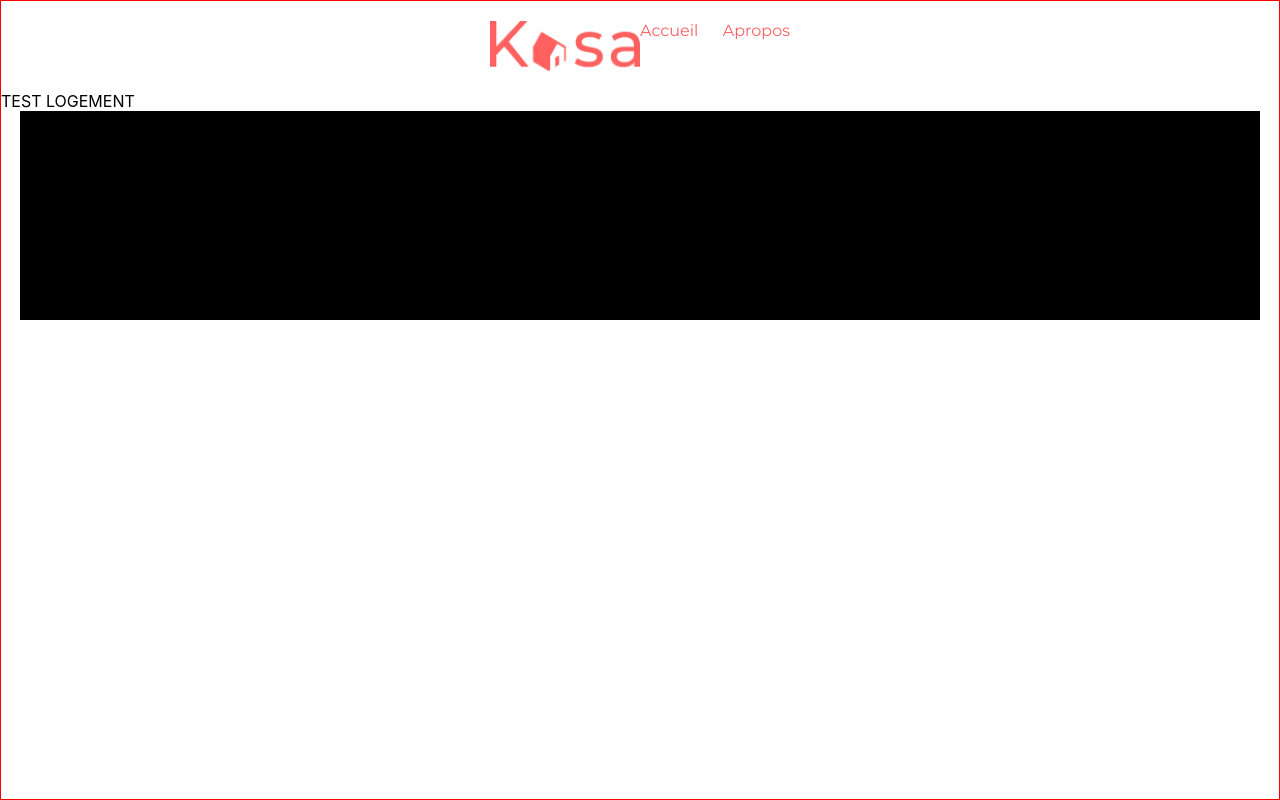
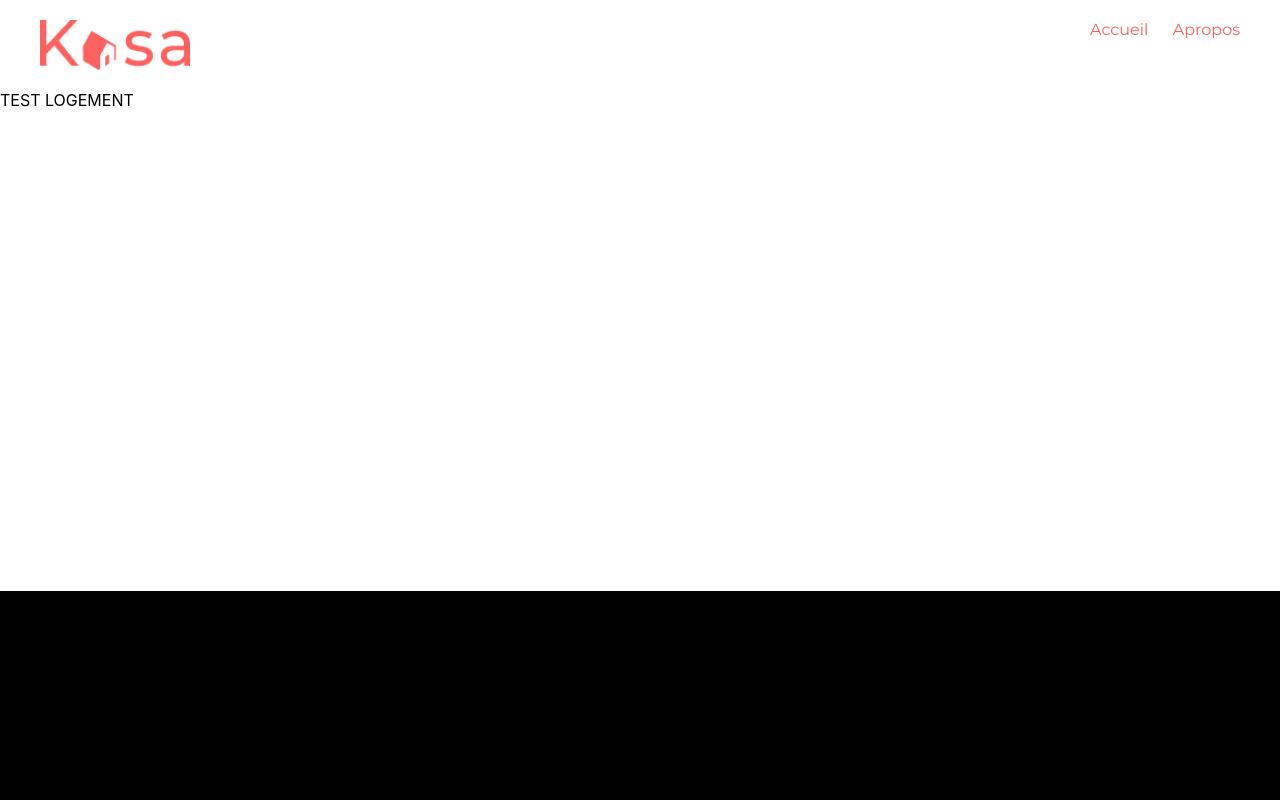
Before and after one commit to ShemoMFR/Kasa, a React (Create React App) app: page /logement/1 in a window 1280 px wide. Built offline with nearby package versions, Linux system fonts and the light colour scheme.

Commit message:
footer updated

```diff
--- a/src/App.css
+++ b/src/App.css
@@ -2,5 +2,10 @@
       display: flex;
       flex-direction: column;
       min-height: 100vh;
-      border: 1px solid red;
+      width: 100%;
 }
+
+main {
+      flex: 1;
+      width: 100%;
+}
--- a/src/App.js
+++ b/src/App.js
@@ -20,6 +20,7 @@ class App extends React.Component {
     return (
         <div className="App">
             <Navbar />
+            <main>
                 <Switch>
                     <Route path="/" exact component={Home} />
                     <Route path="/logement/:id" exact component={Logement} />
@@ -27,6 +28,7 @@ class App extends React.Component {
                     <Route path="/apropos" exact component={Apropos} />
                     <Route path="/*" component={NotFound} />
                 </Switch>
+            </main>
             <Footer />
         </div>
     );
--- a/src/components/Footer/Footer.css
+++ b/src/components/Footer/Footer.css
@@ -1,5 +1,9 @@
+.containerFooter {
+      width: 100%;
+      background-color: black;
+}
+
 .footer {
       width: 100%;
       height: 209px;
-      background-color: black;
 }
--- a/src/components/Footer/Footer.jsx
+++ b/src/components/Footer/Footer.jsx
@@ -9,8 +9,10 @@ class Footer extends React.Component {
 
       render() {
             return (
-                  <div className="container1240px footer">
-                       FOOTER
+                  <div className="containerFooter">
+                        <div className="container1240px footer">
+                              FOOTER
+                        </div>
                   </div>
             )
       }
--- a/src/components/Navbar/Navbar.css
+++ b/src/components/Navbar/Navbar.css
@@ -2,6 +2,7 @@
       display: flex;
       justify-content: space-between;
       max-width: 1240px;
+      width: 100%;
       margin: 0 auto;
       padding: 20px;
 }
```
Lines whose indentation alone changed are shown as unchanged.
